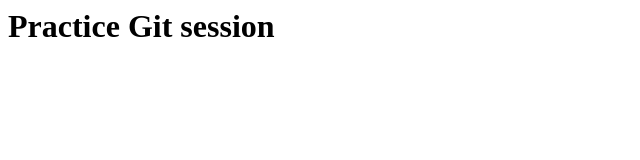
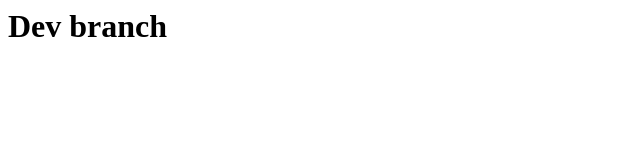
Before and after one commit to Venkatesh664/ec2repo, a plain HTML site: page index.html in a window 1280 px wide. Shown: the whole page, without its empty margins (0-640 px from the left). Drawn offline with Linux system fonts and the light colour scheme.

Commit message:
index file modified in dev branch

```diff
--- a/index.html
+++ b/index.html
@@ -1 +1 @@
-<h1> Practice Git session </h1>
+<h1> Dev branch </h1>
```
